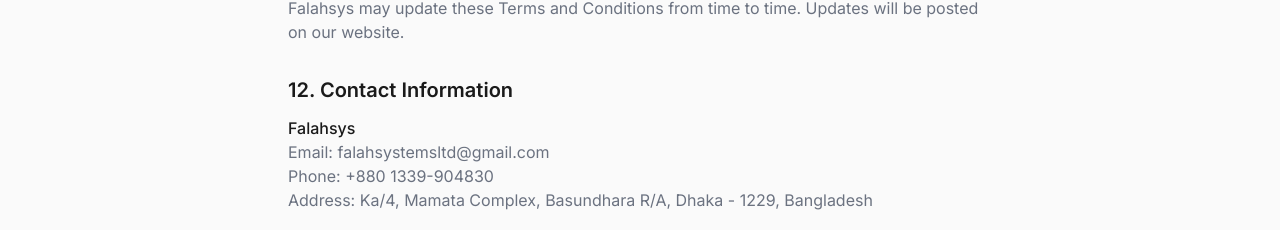
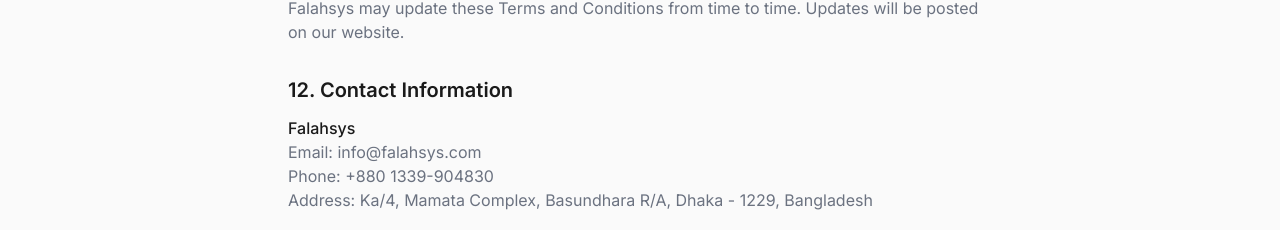
Before and after one commit to Root007x/fsl, a Next.js app: page /terms in a window 1280 px wide. Shown: the part 2792-3022 px from the top of the page. Built offline with nearby package versions, Linux system fonts and the light colour scheme.

Commit message:
fixed bug

```diff
--- a/app/privacy-policy/page.tsx
+++ b/app/privacy-policy/page.tsx
@@ -134,7 +134,7 @@
             <h2 className="text-xl font-semibold text-foreground mb-3">11. Contact Information</h2>
             <p>If you have any questions about this Privacy Policy, please contact us:</p>
             <p className="mt-2 font-medium text-foreground">Falahsys</p>
-            <p>Email: falahsystemsltd@gmail.com</p>
+            <p>Email: info@falahsys.com</p>
             <p>Phone: +880 1339-904830</p>
             <p>Address: Ka/4, Mamata Complex, Basundhara R/A, Dhaka - 1229, Bangladesh</p>
           </section>
--- a/app/terms/page.tsx
+++ b/app/terms/page.tsx
@@ -124,7 +124,7 @@
           <section>
             <h2 className="text-xl font-semibold text-foreground mb-3">12. Contact Information</h2>
             <p className="font-medium text-foreground">Falahsys</p>
-            <p>Email: falahsystemsltd@gmail.com</p>
+            <p>Email: info@falahsys.com</p>
             <p>Phone: +880 1339-904830</p>
             <p>Address: Ka/4, Mamata Complex, Basundhara R/A, Dhaka - 1229, Bangladesh</p>
           </section>
--- a/components/sections/Hero.tsx
+++ b/components/sections/Hero.tsx
@@ -474,7 +474,8 @@
           {/* Floating card — top right */}
           <motion.div
             animate={{ y: [0, -10, 0] }}
-            transition={{ duration: 4.5, repeat: Infinity, ease: "easeInOut" }}
+            transition={{ duration: 4.5, repeat: Infinity, repeatType: "mirror", ease: "easeInOut" }}
+            style={{ willChange: "transform" }}
             className="absolute top-20 right-6 z-20 flex flex-col gap-1.5
               rounded-2xl border border-white/10 bg-white/[0.05]
               px-5 py-4 shadow-[0_8px_40px_rgba(0,0,0,0.5)]
@@ -493,7 +494,8 @@
           {/* Floating card — middle left */}
           <motion.div
             animate={{ y: [0, 10, 0] }}
-            transition={{ duration: 5.5, repeat: Infinity, ease: "easeInOut" }}
+            transition={{ duration: 5.5, repeat: Infinity, repeatType: "mirror", ease: "easeInOut" }}
+            style={{ willChange: "transform" }}
             className="absolute top-[42%] left-16 z-20 flex flex-col gap-1.5
               rounded-2xl border border-white/10 bg-white/[0.05]
               px-5 py-4 shadow-[0_8px_40px_rgba(0,0,0,0.5)]
@@ -516,7 +518,8 @@
           {/* Floating card — bottom right */}
           <motion.div
             animate={{ y: [0, -8, 0] }}
-            transition={{ duration: 3.8, repeat: Infinity, ease: "easeInOut" }}
+            transition={{ duration: 3.8, repeat: Infinity, repeatType: "mirror", ease: "easeInOut" }}
+            style={{ willChange: "transform" }}
             className="absolute bottom-20 right-8 z-20 flex flex-col gap-1.5
               rounded-2xl border border-white/10 bg-white/[0.05]
               px-5 py-4 shadow-[0_8px_40px_rgba(0,0,0,0.5)]
--- a/components/sections/PrivacyModal.tsx
+++ b/components/sections/PrivacyModal.tsx
@@ -133,7 +133,7 @@
           <h2 className="text-xl font-semibold text-foreground mb-3">11. Contact Information</h2>
           <p>If you have any questions about this Privacy Policy, please contact us:</p>
           <p className="mt-2 font-medium text-foreground">Falahsys</p>
-          <p>Email: <a href="mailto:falahsystemsltd@gmail.com" className="text-accent underline hover:text-accent/80 transition-colors">falahsystemsltd@gmail.com</a></p>
+          <p>Email: <a href="mailto:falahsystemsltd@gmail.com" className="text-accent underline hover:text-accent/80 transition-colors">info@falahsys.com</a></p>
           <p>Phone: +880 1339-904830</p>
           <p>Address: Ka/4, Mamata Complex, Basundhara R/A, Dhaka - 1229, Bangladesh</p>
         </section>
--- a/components/sections/TermsModal.tsx
+++ b/components/sections/TermsModal.tsx
@@ -119,7 +119,7 @@
         <section>
           <h2 className="text-xl font-semibold text-foreground mb-3">12. Contact Information</h2>
           <p className="font-medium text-foreground">Falahsys</p>
-          <p>Email: <a href="mailto:falahsystemsltd@gmail.com" className="text-accent underline hover:text-accent/80 transition-colors">falahsystemsltd@gmail.com</a></p>
+          <p>Email: <a href="mailto:falahsystemsltd@gmail.com" className="text-accent underline hover:text-accent/80 transition-colors">info@falahsys.com</a></p>
           <p>Phone: +880 1339-904830</p>
           <p>Address: Ka/4, Mamata Complex, Basundhara R/A, Dhaka - 1229, Bangladesh</p>
         </section>
--- a/constants/index.ts
+++ b/constants/index.ts
@@ -306,7 +306,7 @@
 ];
 
 export const CONTACT_INFO: ContactInfo = {
-  email: "falahsystemsltd@gmail.com",
+  email: "info@falahsys.com",
   phone: "+880 1339-904830",
   address: "Ka/4, Mamata Complex, Basundhara R/A, Dhaka - 1229, Bangladesh",
   socials: [
```
